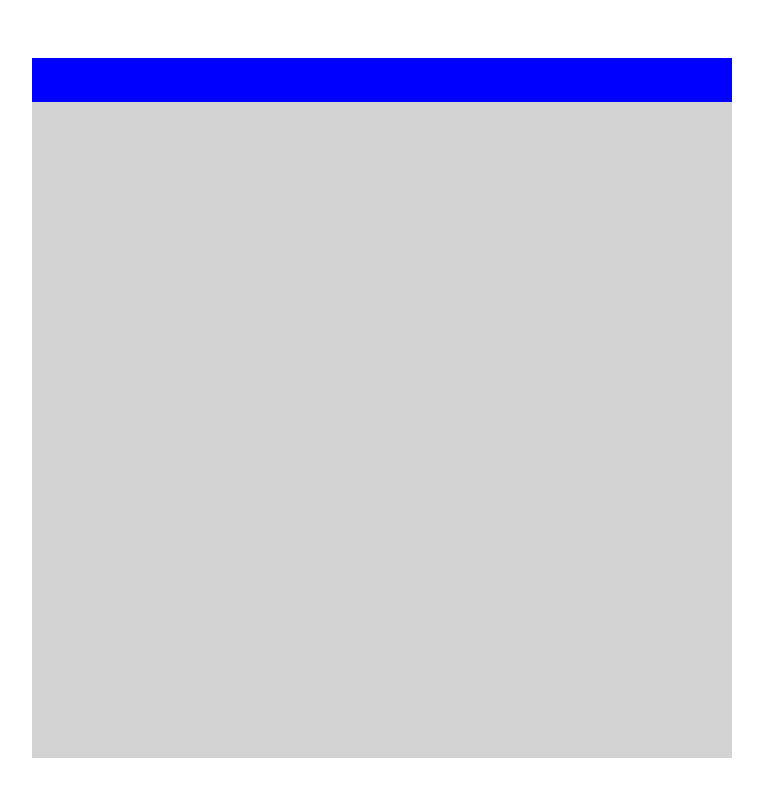
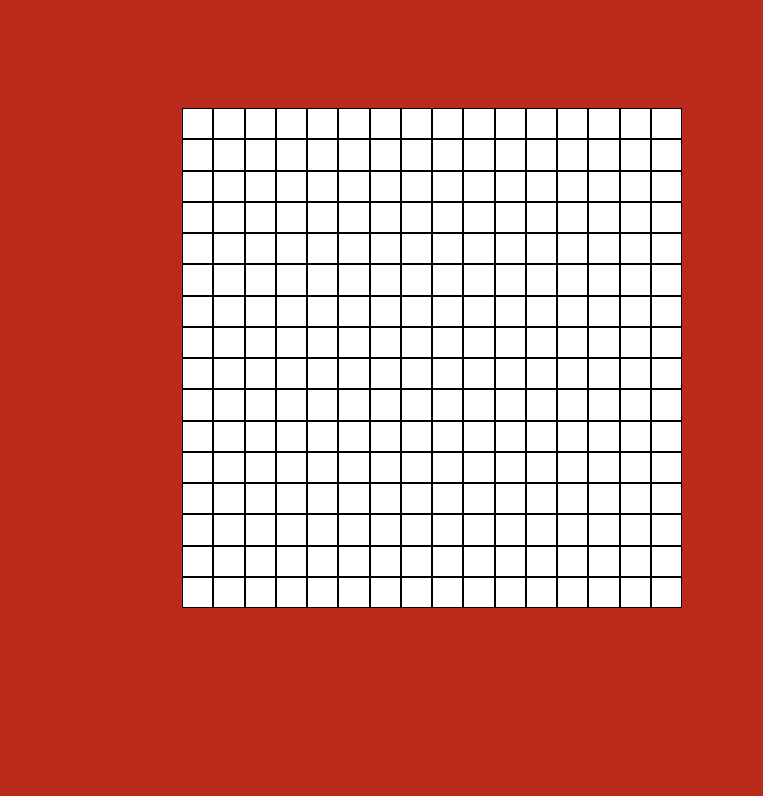
Before and after one commit to StevieChat/etchASketch, a plain HTML site: page index.html in a window 1280 px wide. Shown: the whole page, without its empty margins (26-789 px from the left). Drawn offline with Linux system fonts and the light colour scheme.

Commit message:
added get heigh and get width functions. Got initial grid squares to fit in 500x500 px area

```diff
--- a/etch.css
+++ b/etch.css
@@ -1,8 +1,18 @@
+body{
+    background-color: #ba2b1b;
+}
+
 .main{
-    width: 700px;
-    height: 700px;
+    width: 500px;
+    height: 500px;
     background-color: lightgray;
     position: relative;
-    top: 50px;
-    left: 50px;
+    top: 100px;
+    left: 200px;
 }
+
+.gridSquare{
+    background-color: white;
+    float: left;
+    border: 1px solid black;
+}
--- a/etch.js
+++ b/etch.js
@@ -2,16 +2,25 @@ var mainDiv = document.querySelector('#mainDiv');
 
 function drawInitialGrid(){
 
-    for(var i = 0; i < 16; i++){
-        var div = document.createElement("DIV");
+    for(var y = 0; y < 16; y++){
+        for(var x = 0; x < 16; x++){
+            var div = document.createElement('DIV');
 
-        mainDiv.appendChild(div);
-        div.style.backgroundColor = "blue";
-        div.style.height = 700/16 + "px";
-        div.style.width = 700/16 + "px";
-        div.style.display = 'inline-block';
+            mainDiv.appendChild(div);
+            div.className += 'gridSquare'
+            div.style.height = (500/16)-2 + "px";
+            div.style.width = (500/16)-2 + "px";
+        }
     }
 
 }
 
+function getHeight(squares){
+    return (500/squares)-2;
+}
+
+function getWidth(){
+    return (500/squares)-2;
+}
+
 drawInitialGrid();
```
